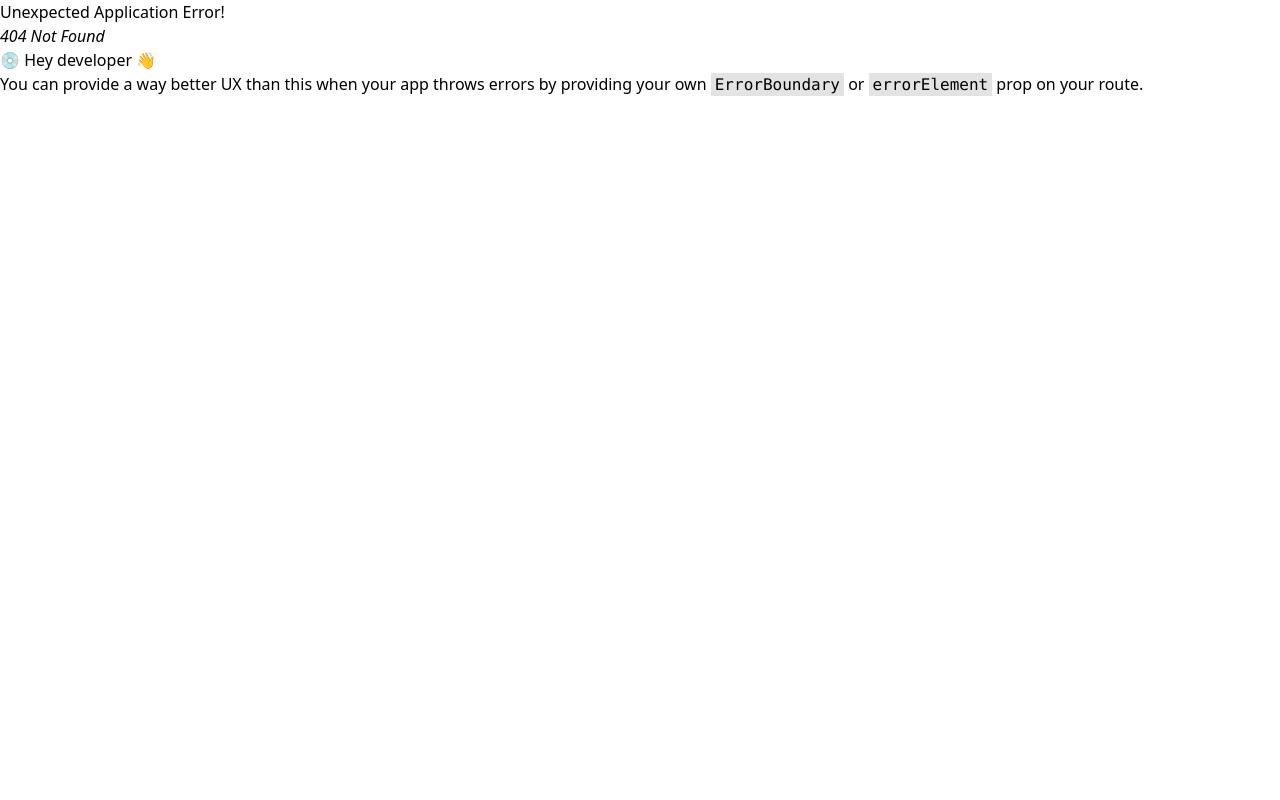
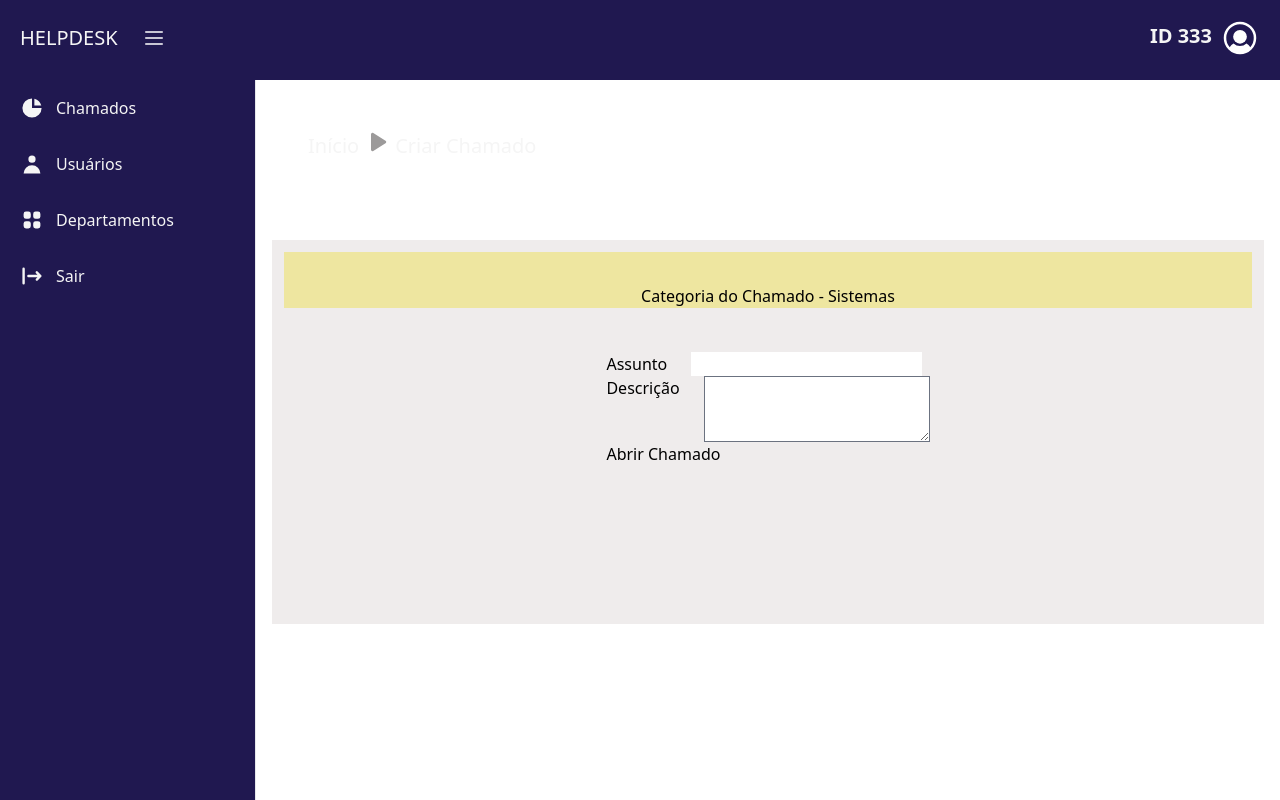
Before and after one commit to hiagovinicius0/helpdesk-frontend, a React (Create React App) app: page /tickets/select-department in a window 1280 px wide. Before the commit this address had no page. Built offline with nearby package versions, Linux system fonts and the light colour scheme.

Commit message:
screen create ticket not finished

```diff
--- a/package.json
+++ b/package.json
@@ -53,6 +53,7 @@
 		]
 	},
 	"devDependencies": {
+		"@iconify/react": "^4.1.0",
 		"@typescript-eslint/eslint-plugin": "^5.51.0",
 		"@typescript-eslint/parser": "^5.51.0",
 		"eslint": "^8.34.0",
--- /dev/null
+++ b/src/components/HistoryNavigation/index.tsx
@@ -0,0 +1,38 @@
+import { Icon } from '@iconify/react';
+import { Link } from 'react-router-dom';
+import { Span } from '../Span';
+
+interface HistoryNavigationProps {
+	history: string[];
+}
+
+export const HistoryNavigation = ({ history }: HistoryNavigationProps): JSX.Element => {
+	return (
+		<>
+			{history.map((item, index) => {
+				return (
+					<>
+						<Link to='/'>
+							<div className='my-10 inline-flex'>
+								{index !== 0 && (
+									<Icon
+										icon='material-symbols:play-arrow-rounded'
+										className='text-icon-color text-4xl'
+									/>
+								)}
+								{index === 0 && (
+									<Icon
+										icon='material-symbols:play-arrow-rounded'
+										className='text-white text-4xl'
+									/>
+								)}
+
+								<Span key={index} text={item} className={'text-link-color normal-case text-base'} />
+							</div>
+						</Link>
+					</>
+				);
+			})}
+		</>
+	);
+};
--- /dev/null
+++ b/src/components/P.tsx
@@ -0,0 +1,7 @@
+interface PProps {
+	text: string;
+}
+
+export const P = ({ text }: PProps): JSX.Element => {
+	return <p className='text-primary-color font-medium text-lg py-2 not-italic'>{text}</p>;
+};
--- a/src/index.tsx
+++ b/src/index.tsx
@@ -7,14 +7,16 @@ import {
 } from 'react-router-dom';
 import ReactDOM from 'react-dom/client';
 import './index.css';
-import { Home } from './screens/Home';
+import { SelectDepartment } from './screens/SelectDepartment';
 import { Login } from './screens/Login';
+import { CreateTicket } from './screens/CreateTicket';
 
 const router = createBrowserRouter(
 	createRoutesFromElements(
 		<>
-			<Route path='/' element={<Home />} />
+			<Route path='/' element={<SelectDepartment />} />
 			<Route path='login' element={<Login />} />
+			<Route path='/tickets/select-department' element={<CreateTicket />} />
 		</>,
 	),
 );
--- /dev/null
+++ b/src/screens/CreateTicket/index.tsx
@@ -0,0 +1,37 @@
+import { HistoryNavigation } from 'src/components/HistoryNavigation';
+import { Navbar } from 'src/components/Navbar';
+import { Container } from '../SelectDepartment/Container';
+
+export const CreateTicket = (): JSX.Element => {
+	const history = ['Início', 'Criar Chamado'];
+
+	return (
+		<Navbar>
+			<>
+				<HistoryNavigation history={history} />
+				<Container>
+					<div className='bg-background-gray-color w-full max-w-screen-lg h-96'>
+						<div className='bg-background-yellow-color h-14 m-3'>
+							<Container>
+								<p className='content-center'>Categoria do Chamado - Sistemas</p>
+							</Container>
+						</div>
+						<Container>
+							<div>
+								<div className='flex space-x-6'>
+									<span>Assunto</span>
+									<input></input>
+								</div>
+								<div className='flex  space-x-6'>
+									<span>Descrição</span>
+									<textarea></textarea>
+								</div>
+								<button className='flex self-end'>Abrir Chamado</button>
+							</div>
+						</Container>
+					</div>
+				</Container>
+			</>
+		</Navbar>
+	);
+};
--- a/src/screens/Home/index.tsx
+++ /dev/null
@@ -1,9 +0,0 @@
-import { Navbar } from 'src/components/Navbar';
-
-export const Home = (): JSX.Element => {
-	return (
-		<Navbar>
-			<h1>Home</h1>
-		</Navbar>
-	);
-};
--- /dev/null
+++ b/src/screens/SelectDepartment/Container.tsx
@@ -0,0 +1,7 @@
+interface IContainer {
+	children: JSX.Element[] | JSX.Element;
+}
+
+export const Container = ({ children }: IContainer): JSX.Element => {
+	return <div className='flex justify-center pt-8'>{children}</div>;
+};
--- /dev/null
+++ b/src/screens/SelectDepartment/Department.tsx
@@ -0,0 +1,16 @@
+import { Icon } from '@iconify/react';
+import { P } from 'src/components/P';
+import { IDepartment } from 'src/utils/DepartmentsItems';
+
+interface DepartmentProps {
+	department: IDepartment;
+}
+
+export const Department = ({ department }: DepartmentProps): JSX.Element => {
+	return (
+		<button className='bg-department-color w-52 h-64 flex flex-col items-center'>
+			<Icon icon={department.icon} className='text-primary-color text-7xl mt-16 ' />
+			<P text={department.title} />
+		</button>
+	);
+};
--- /dev/null
+++ b/src/screens/SelectDepartment/Departments.tsx
@@ -0,0 +1,14 @@
+import { DepartmentsItemsMock } from 'src/utils/DepartmentsItems';
+import { Department } from './Department';
+
+export const Departments = (): JSX.Element => {
+	return (
+		<div className='flex flex-col items-center grid-cols-3 flex-wrap'>
+			<div className='flex space-x-2.5 space-y-0 pr-4'>
+				{DepartmentsItemsMock.map((item, index) => {
+					return <Department department={item} key={index} />;
+				})}
+			</div>
+		</div>
+	);
+};
--- /dev/null
+++ b/src/screens/SelectDepartment/index.tsx
@@ -0,0 +1,17 @@
+import { H3 } from 'src/components/H3';
+import { Navbar } from 'src/components/Navbar';
+import { Departments } from './Departments';
+import { Container } from './Container';
+
+export const SelectDepartment = (): JSX.Element => {
+	return (
+		<Navbar>
+			<>
+				<Container>
+					<H3 title='Selecione o departamento do seu chamado' />
+				</Container>
+				<Departments />
+			</>
+		</Navbar>
+	);
+};
--- /dev/null
+++ b/src/utils/DepartmentsItems.tsx
@@ -0,0 +1,27 @@
+export const DepartmentsItemsMock: IDepartment[] = [
+	{
+		icon: 'zondicons:network',
+		title: 'Redes e Servidores',
+	},
+	{
+		icon: 'mdi:code',
+		title: 'Sistemas',
+	},
+	{
+		icon: 'mingcute:computer-line',
+		title: 'Infraestrutura',
+	},
+	{
+		icon: 'mdi:shield-lock-outline',
+		title: 'Segurança',
+	},
+	{
+		icon: 'ph:coffee-bold',
+		title: 'Outros',
+	},
+];
+
+export interface IDepartment {
+	title: string;
+	icon: string;
+}
--- a/tailwind.config.js
+++ b/tailwind.config.js
@@ -1,8 +1,8 @@
 /** @type {import('tailwindcss').Config} */
 module.exports = {
 	content: [
-		"./src/**/*.{js,jsx,ts,tsx}",
-		"node_modules/flowbite-react/**/*.{js,jsx,ts,tsx}"
+		'./src/**/*.{js,jsx,ts,tsx}',
+		'node_modules/flowbite-react/**/*.{js,jsx,ts,tsx}'
 	],
 	theme: {
 		extend: {
@@ -10,7 +10,11 @@ module.exports = {
 				'primary-color': '#201850',
 				'white-color': '#F5F5F5',
 				'gray-color': '#F9F9F9',
-				'icon-color': '#9C9A9A'
+				'icon-color': '#9C9A9A',
+				'department-color': '#D9D9D9',
+				'link-color': '#0D40F5',
+				'background-gray-color': '#EFECEC',
+				'background-yellow-color': '#EEE6A0'
 			}
 		},
 	},
```
Also changed, not shown: 1 other file (tests, documents, lock files or other folders).
